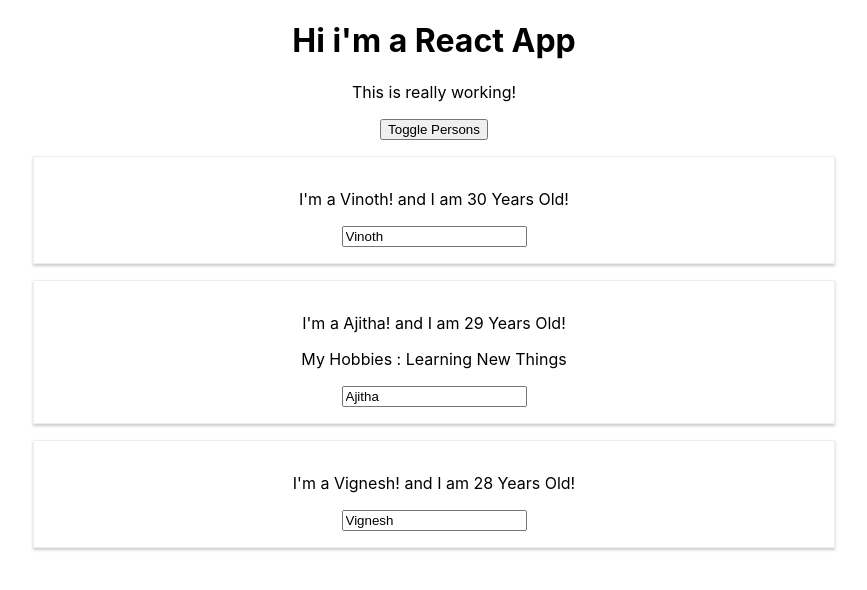
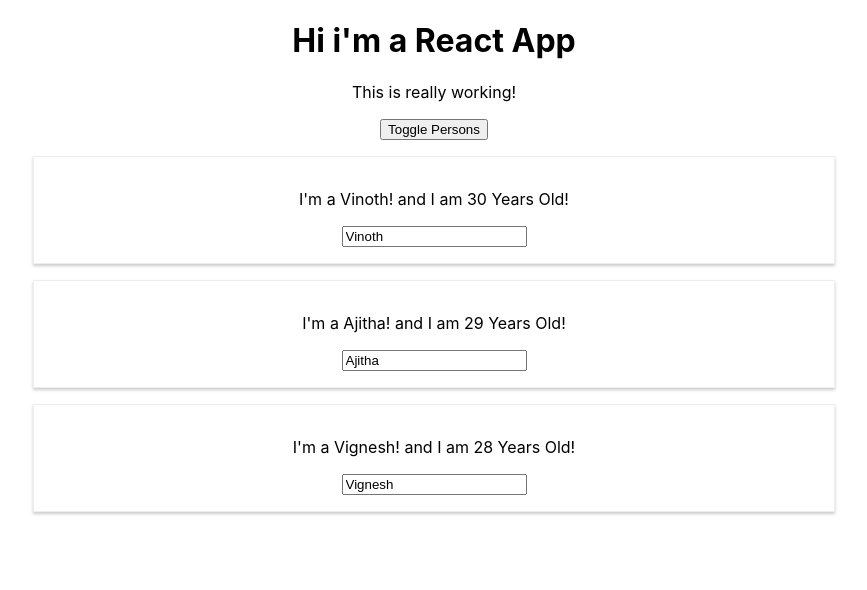
Before and after one commit to vinothsmart/react-complete-guide, a React (Create React App) app: page / in a window 1280 px wide. Both pictures are taken after a click on the button "Toggle Persons". Shown: the top 590 px of the page, without its empty margins (206-1073 px from the left). Built offline with nearby package versions, Linux system fonts and the light colour scheme; the HTML template or start-up script is replaced by a standard one.

Commit message:
Persons dynamic using map func

```diff
--- a/src/App.js
+++ b/src/App.js
@@ -49,7 +49,10 @@
   if (showPersons === true) {
     persons = (
       <div>
-        <Person name={state.persons[0].name} age={state.persons[0].age} />
+        {state.persons.map((person) => {
+          return <Person name={person.name} age={person.age} />;
+        })}
+        {/* <Person name={state.persons[0].name} age={state.persons[0].age} />
         <Person
           name={state.persons[1].name}
           age={state.persons[1].age}
@@ -58,7 +61,7 @@
         >
           My Hobbies : Learning New Things
         </Person>
-        <Person name={state.persons[2].name} age={state.persons[2].age} />
+        <Person name={state.persons[2].name} age={state.persons[2].age} /> */}
       </div>
     );
   }
```
